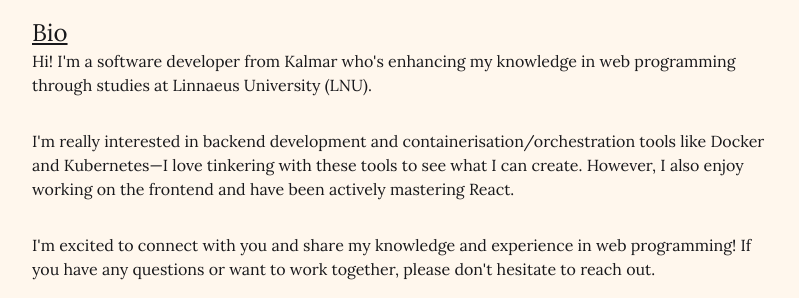
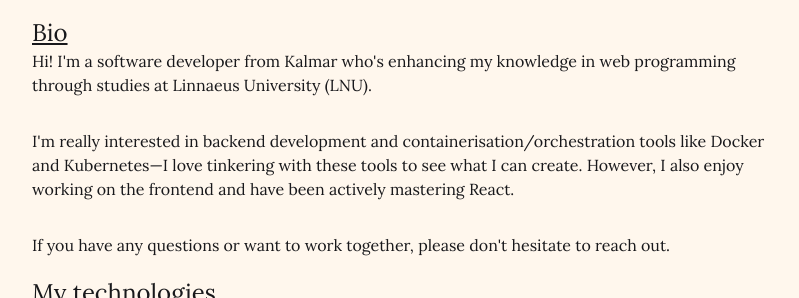
Before and after one commit to samuelmevik/portfolio, a website built with Vite: page index.html in a window 1280 px wide. Shown: the part 443-741 px from the top of the page, without its empty margins (240-1039 px from the left). Built offline with nearby package versions, Linux system fonts and the light colour scheme; files whose address does not match are found by name.

Commit message:
Misc: Removed text

```diff
--- a/index.html
+++ b/index.html
@@ -135,9 +135,8 @@
             React.
           </p>
           <p class="pt-8">
-            I'm excited to connect with you and share my knowledge and
-            experience in web programming! If you have any questions or want to
-            work together, please don't hesitate to reach out.
+            If you have any questions or want to work together, please don't
+            hesitate to reach out.
           </p>
         </section>
 
```
